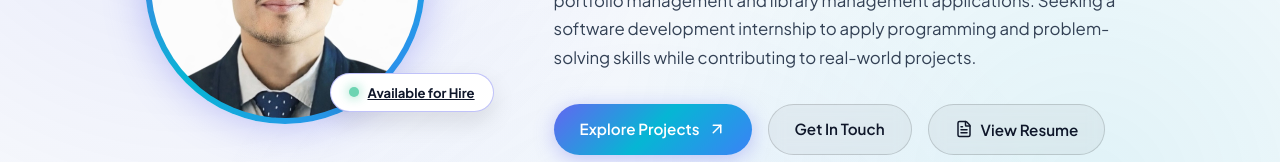
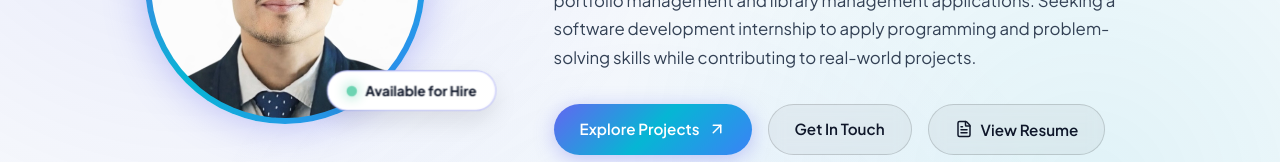
Before and after one commit to nikhilrofficial123/my-profile, a React (Vite) app: page / in a window 1280 px wide. In both pictures the pointer is over the link "Available for Hire". Shown: the part 327-489 px from the top of the page. Built offline with nearby package versions, Linux system fonts and the light colour scheme.

Commit message:
Auto update: 2026-09-26 09:16:57

```diff
--- a/src/App.css
+++ b/src/App.css
@@ -263,9 +263,19 @@
   font-size: 0.82rem;
   font-weight: 700;
   color: var(--text-main);
+  text-decoration: none;
   box-shadow: 0 8px 24px rgba(0, 0, 0, 0.3);
   white-space: nowrap;
   z-index: 10;
+  cursor: pointer;
+  transition: all 0.25s ease;
+}
+
+.avatar-status-badge:hover {
+  transform: translateY(-2px) scale(1.04);
+  border-color: var(--primary);
+  box-shadow: 0 12px 30px rgba(99, 102, 241, 0.4);
+  color: var(--text-main);
 }
 
 .status-dot {
```
